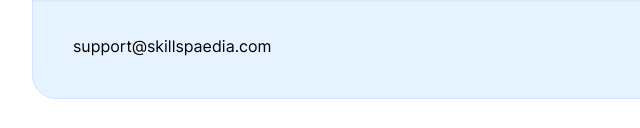
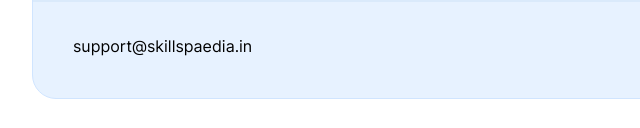
Before and after one commit to rahul-crayond-co/skillpedia, a plain HTML site: page index.html in a window 1280 px wide. Shown: the part 3201-3329 px from the top of the page, 0-640 px from the left. Drawn offline with Linux system fonts and the light colour scheme; a web font is replaced by a local one.

Commit message:
refactor: :recycle: email id changes

```diff
--- a/index.html
+++ b/index.html
@@ -330,7 +330,7 @@
           <h6
             class="contact-details d-flex align-items-center gap-2 flex-wrap justify-content-center"
           >
-            <span>support@skillspaedia.com</span>
+            <span>support@skillspaedia.in</span>
             <!-- <span>|</span>
             <span>+91 9999 999 999</span> -->
           </h6>
```
